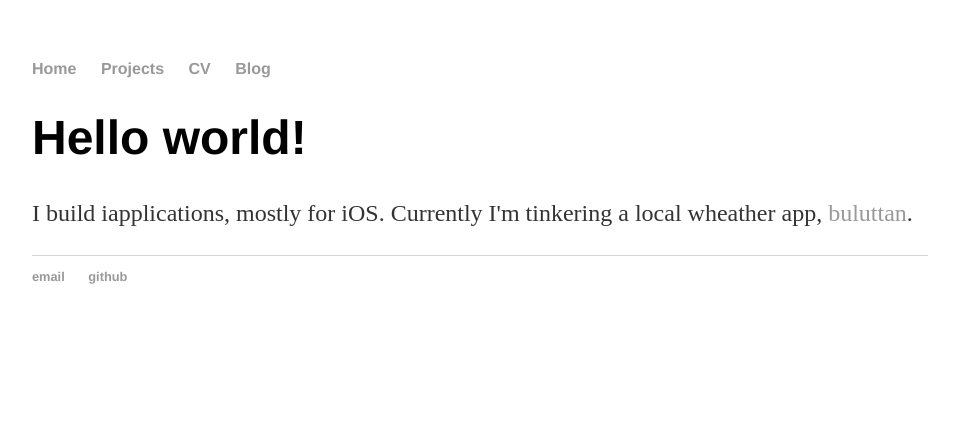
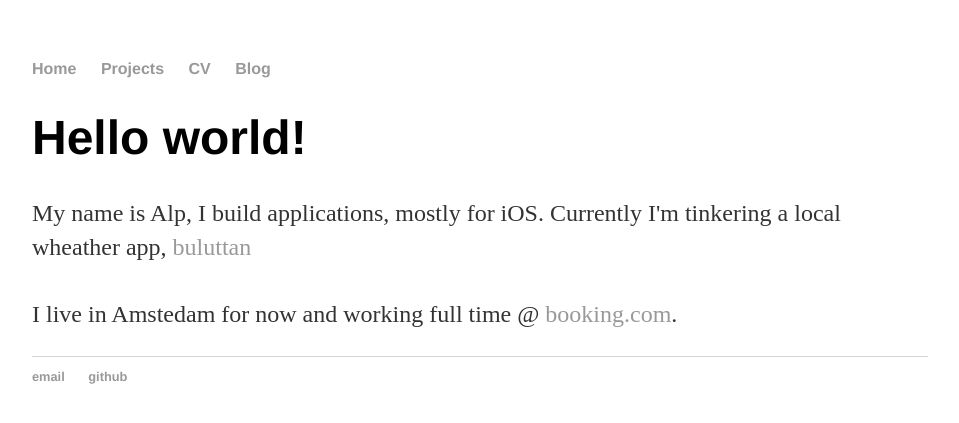
Before and after one commit to alpkeser/alpkeser.github.io, a Jekyll site: the page built from index.html, in a window 1280 px wide. Shown: the top 423 px of the page, without its empty margins (160-1119 px from the left). Built offline with Jekyll 4.4.1, drawn with Linux system fonts in a browser that asks for light colours.

Commit message:
fixes for index

```diff
--- a/index.html
+++ b/index.html
@@ -4,5 +4,6 @@ title: Alp Keser, Developer
 ---
 <div class="blurb">
 	<h1>Hello world!</h1>
-	<p>I build iapplications, mostly for iOS. Currently I'm tinkering a local wheather app, <a href="https://itunes.apple.com/us/app/buluttan/id1169456055?mt=8">buluttan</a>.</p>
+	<p>My name is Alp, I build applications, mostly for iOS. Currently I'm tinkering a local wheather app, <a href="https://itunes.apple.com/us/app/buluttan/id1169456055?mt=8">buluttan</a><br /><br />
+		I live in Amstedam for now and working full time @ <a href="https://www.booking.com">booking.com</a>.</p>
 </div><!-- /.blurb -->
```
